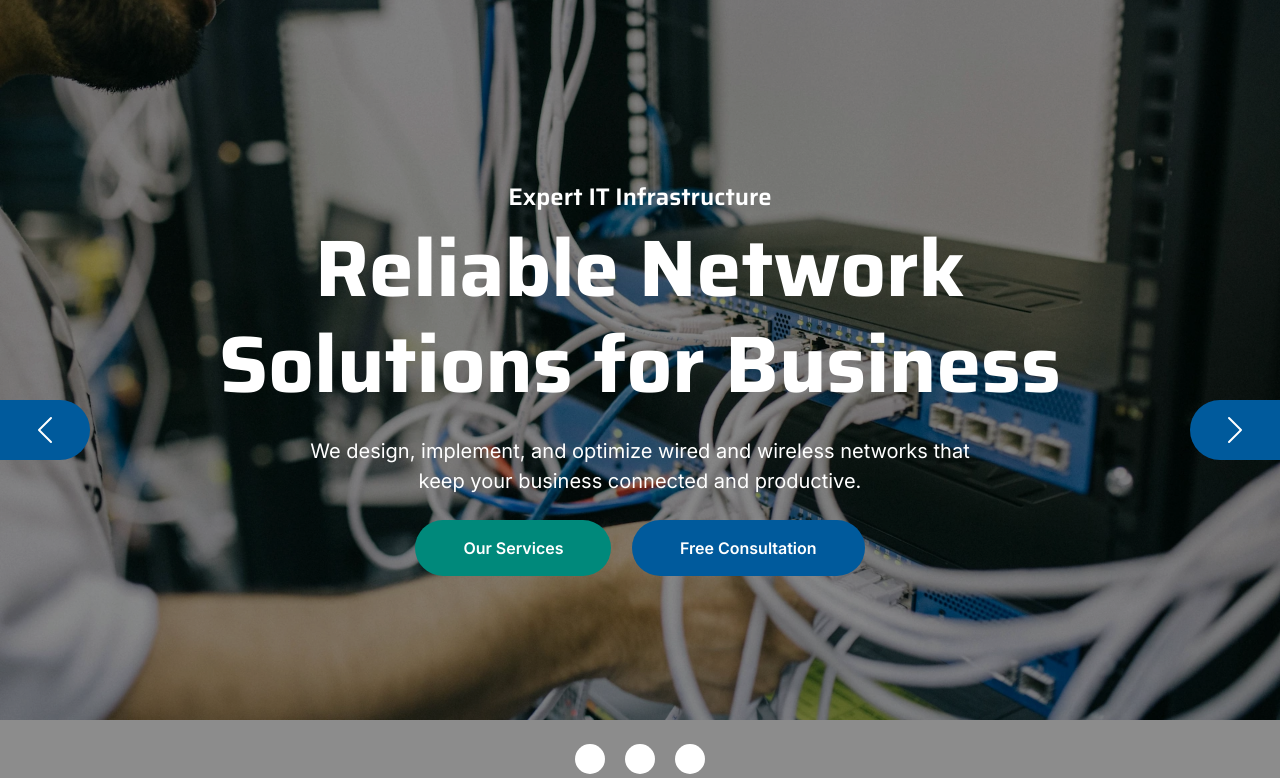
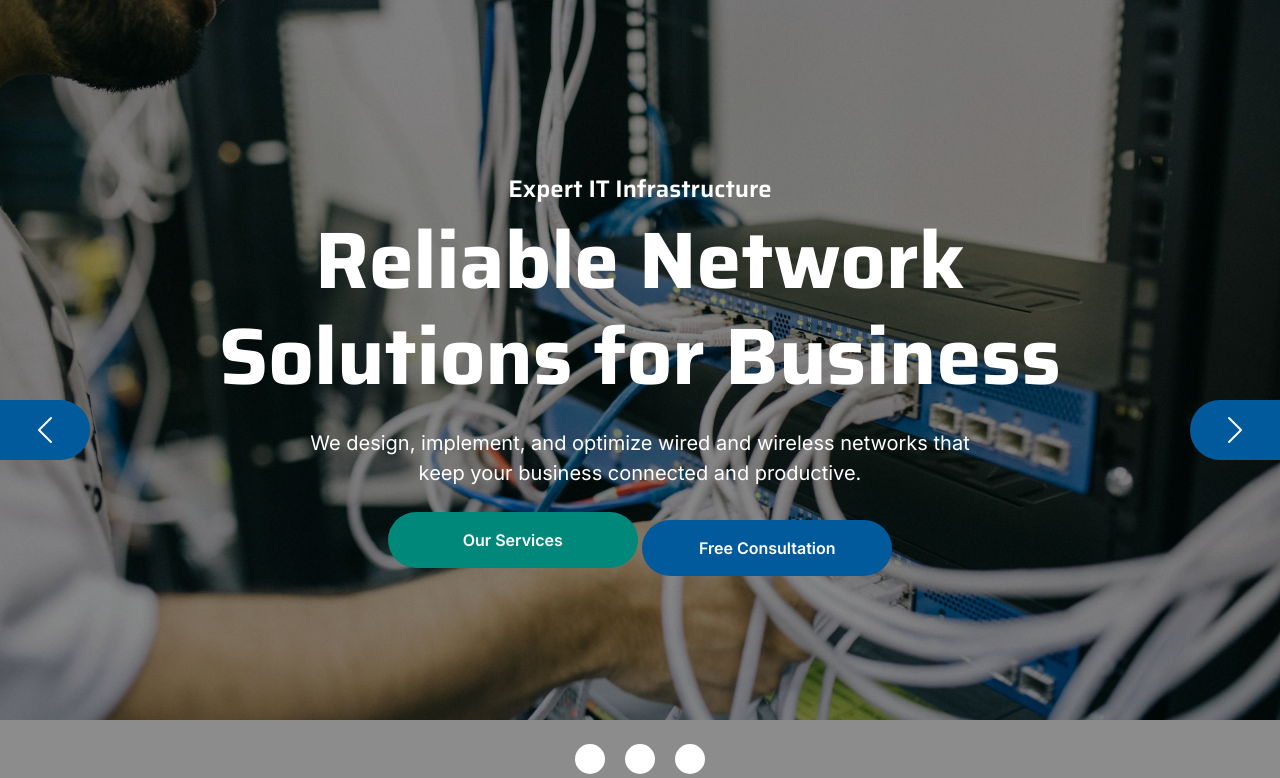
Before and after one commit to khalidsafi-cmd/navsyncs.com, a PHP site: page / in a window 1280 px wide. Shown: the part 86-864 px from the top of the page. Run offline with PHP 8.4, Linux system fonts and the light colour scheme; some libraries are stand-ins or nearby versions.

Commit message:
adjusted the buttons of the carousel on smaller screens

```diff
--- a/css/style.css
+++ b/css/style.css
@@ -299,6 +299,7 @@
 .carousel-caption .carousel-content a button.carousel-content-btn1 {
     background: var(--bs-secondary);
     color: var(--bs-dark);
+    width: 250px;
     opacity: 1;
     border: 0;
     border-radius: 20px;
@@ -316,6 +317,7 @@
 .carousel-caption .carousel-content a button.carousel-content-btn2 {
     background: var(--bs-primary);
     color: var(--bs-white);
+    width: 250px;
     opacity: 1;
     border: 0;
     border-radius: 20px;
@@ -329,6 +331,13 @@
     transition: 1s;
     border-radius: 20px;
 }
+
+@media (max-width: 768px) {
+   .carousel-content-btn1, .carousel-content-btn2{
+    max-width: 200px;
+}
+}
+
 
 #carouselId .carousel-indicators li {
     width: 30px;
--- a/index.html
+++ b/index.html
@@ -253,8 +253,8 @@
                                 <h6 class="text-white h4 animated fadeInUp">Expert IT Infrastructure</h6>
                                 <h1 class="text-white display-1 mb-4 animated fadeInRight">Reliable Network Solutions for Business</h1>
                                 <p class="mb-4 text-white fs-5 animated fadeInDown">We design, implement, and optimize wired and wireless networks that keep your business connected and productive.</p>
-                                <a href="network-services.html" class="me-2"><button type="button" class="px-4 py-sm-3 px-sm-5 btn btn-primary text-white fw-bold rounded-pill carousel-content-btn1 animated fadeInLeft">Our Services</button></a>
-                                <a href="#contact" class="ms-2"><button type="button" class="px-4 py-sm-3 px-sm-5 btn btn-secondary rounded-pill carousel-content-btn2 animated fadeInRight">Free Consultation</button></a>
+                                <a href="network-services.html"><button type="button" class="px-4 py-sm-3 px-sm-5 btn btn-primary text-white fw-bold rounded-pill carousel-content-btn1 animated fadeInLeft mb-3">Our Services</button></a>
+                                <a href="#contact"><button type="button" class="px-4 py-sm-3 px-sm-5 btn btn-secondary rounded-pill carousel-content-btn2 animated fadeInRight">Free Consultation</button></a>
                             </div>
                         </div>
                     </div>
@@ -266,8 +266,8 @@
                                 <h6 class="text-white h4 animated fadeInUp">Advanced Protection</h6>
                                 <h1 class="text-white display-1 mb-4 animated fadeInLeft">Comprehensive Security Solutions</h1>
                                 <p class="mb-4 text-white fs-5 animated fadeInDown">From surveillance systems to intrusion detection, we protect your business assets with cutting-edge security technology.</p>
-                                <a href="security-solutions.html" class="me-2"><button type="button" class="px-4 py-sm-3 px-sm-5 btn btn-primary fw-bold rounded-pill carousel-content-btn1 animated fadeInLeft text-white">Security Services</button></a>
-                                <a href="#contact" class="ms-2"><button type="button" class="px-4 py-sm-3 px-sm-5 btn btn-secondary rounded-pill carousel-content-btn2 animated fadeInRight">Get Protected</button></a>
+                                <a href="security-solutions.html"><button type="button" class="px-4 py-sm-3 px-sm-5 btn btn-primary fw-bold rounded-pill carousel-content-btn1 animated fadeInLeft text-white mb-3">Security Services</button></a>
+                                <a href="#contact"><button type="button" class="px-4 py-sm-3 px-sm-5 btn btn-secondary rounded-pill carousel-content-btn2 animated fadeInRight">Get Protected</button></a>
                             </div>
                         </div>
                     </div>
@@ -279,8 +279,8 @@
                                 <h6 class="text-white h4 animated fadeInUp font-sans">Professional Support</h6>
                                 <h1 class="text-white display-1 mb-4 animated fadeInRight">24/7 IT Service Desk Support</h1>
                                 <p class="mb-4 text-white fs-5 animated fadeInDown">Our tiered support structure provides prompt remote assistance for all your technology needs, from basic troubleshooting to complex problem-solving.</p>
-                                <a href="it-service-desk.html" class="me-2"><button type="button" class="px-4 py-sm-3 px-sm-5 btn btn-primary rounded-pill fw-bold carousel-content-btn1 animated fadeInLeft text-white">Support Plans</button></a>
-                                <a href="#contact" class="ms-2"><button type="button" class="px-4 py-sm-3 px-sm-5 btn btn-secondary rounded-pill carousel-content-btn2 animated fadeInRight">Request Support</button></a>
+                                <a href="it-service-desk.html"><button type="button" class="px-4 py-sm-3 px-sm-5 btn btn-primary rounded-pill fw-bold carousel-content-btn1 animated fadeInLeft text-white mb-3">Support Plans</button></a>
+                                <a href="#contact"><button type="button" class="px-4 py-sm-3 px-sm-5 btn btn-secondary rounded-pill carousel-content-btn2 animated fadeInRight">Request Support</button></a>
                             </div>
                         </div>
                     </div>
```
